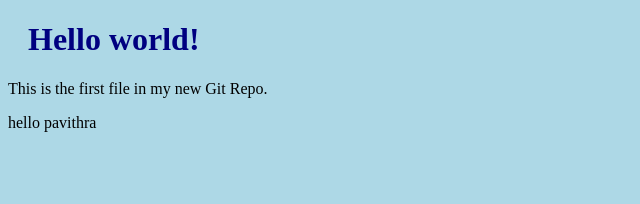
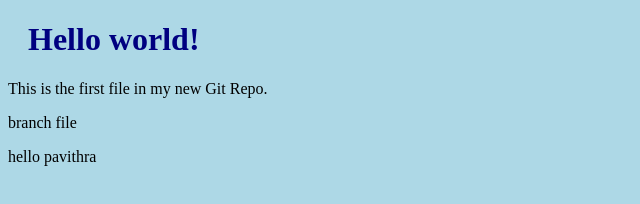
Before and after one commit to pavi599/hello-world, a plain HTML site: page index.html in a window 1280 px wide. Shown: the whole page, without its empty margins (0-640 px from the left). Drawn offline with Linux system fonts and the light colour scheme.

Commit message:
added new line to index.html

```diff
--- a/index.html
+++ b/index.html
@@ -8,6 +8,7 @@
 
 <h1>Hello world!</h1>
 <p>This is the first file in my new Git Repo.</p>
+<p>branch file</p>
 <p>hello pavithra</p>
 </body>
 </html>
```
